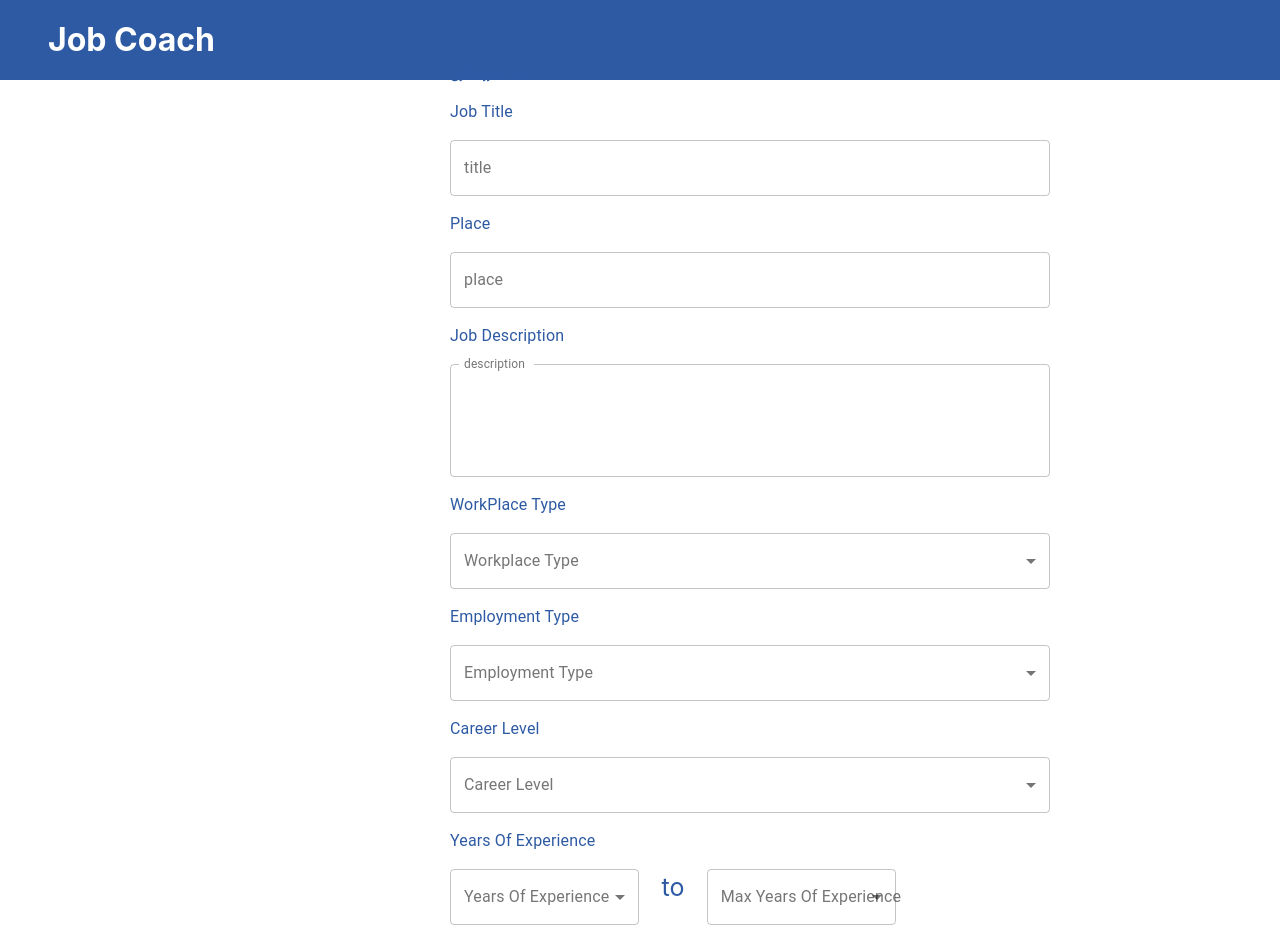
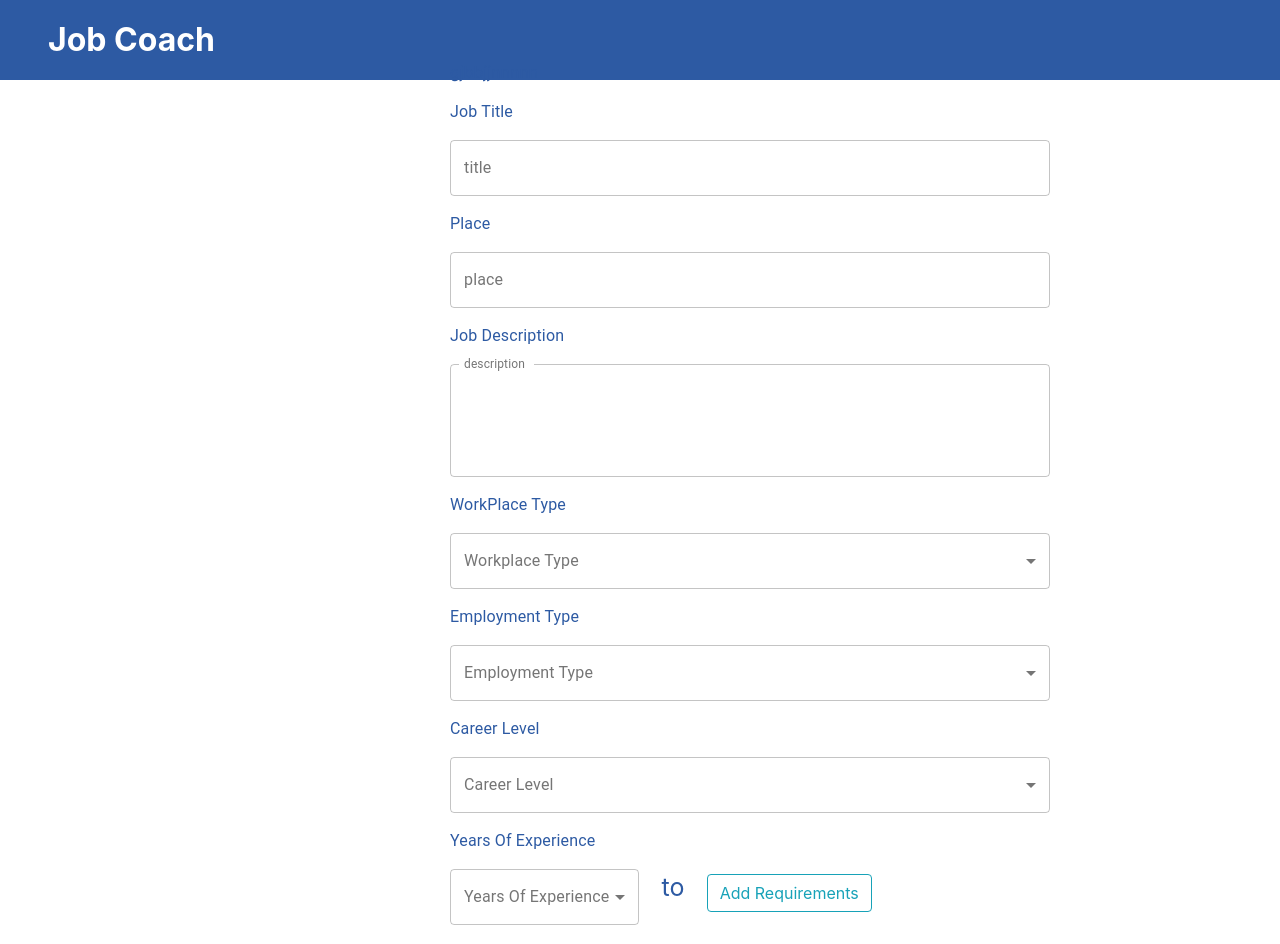
Before and after one commit to abdumamdouh/recruiting-system, a React (Create React App) app in the folder client/: page /createjob in a window 1280 px wide. Shown: the top 944 px of the page. Built offline with nearby package versions, Linux system fonts and the light colour scheme.

Commit message:
removing max years of exp

```diff
--- a/client/src/components/CreateJob/CreateJob.js
+++ b/client/src/components/CreateJob/CreateJob.js
@@ -212,13 +212,7 @@ export default function CreateJob(props) {
                                         to
                                     </p>{" "}
                                 </Grid>
-                                <Grid item xs={4}>
-                                    <SelectWrapper
-                                        name="maxYearsOfExperience"
-                                        label="Max Years Of Experience"
-                                        options={years}
-                                    />
-                                </Grid>
+
 
                                 <Grid item xs={5}>
                                     <button
```
